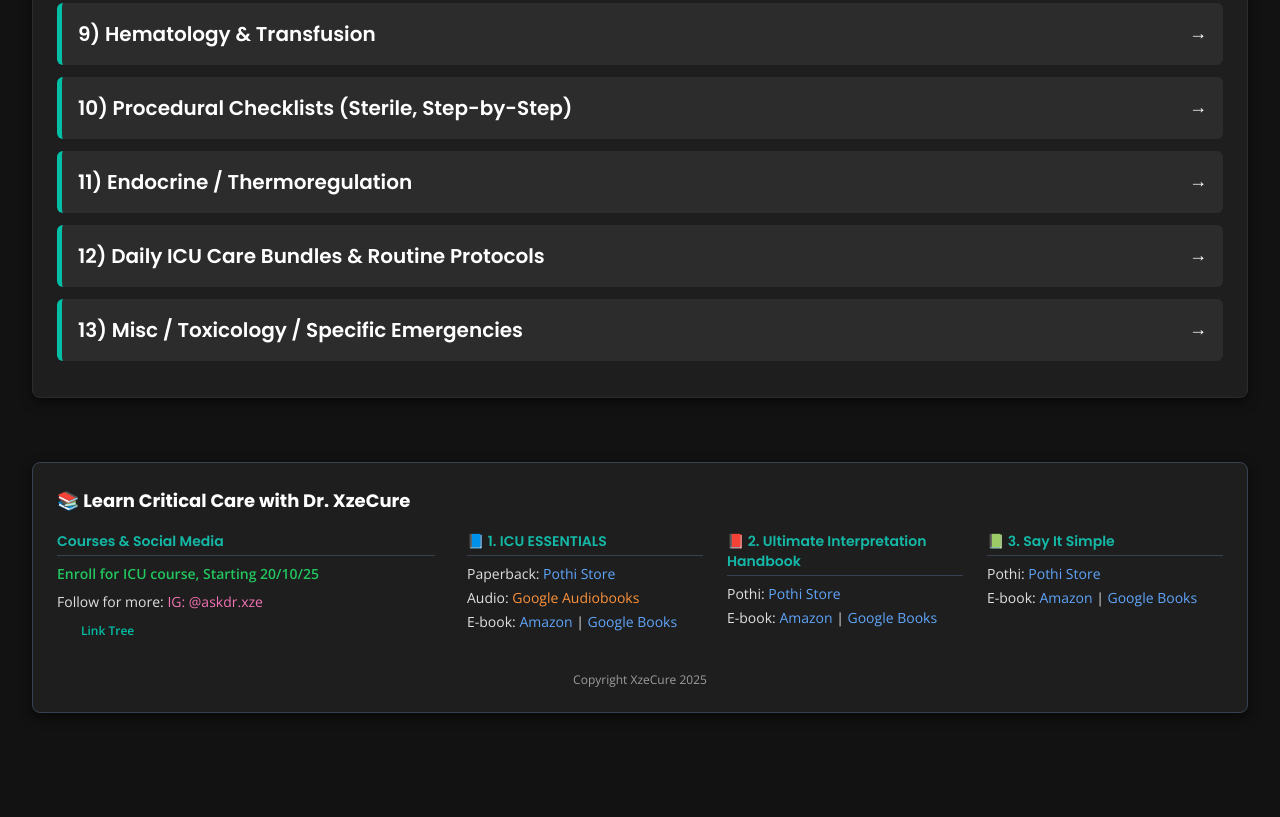
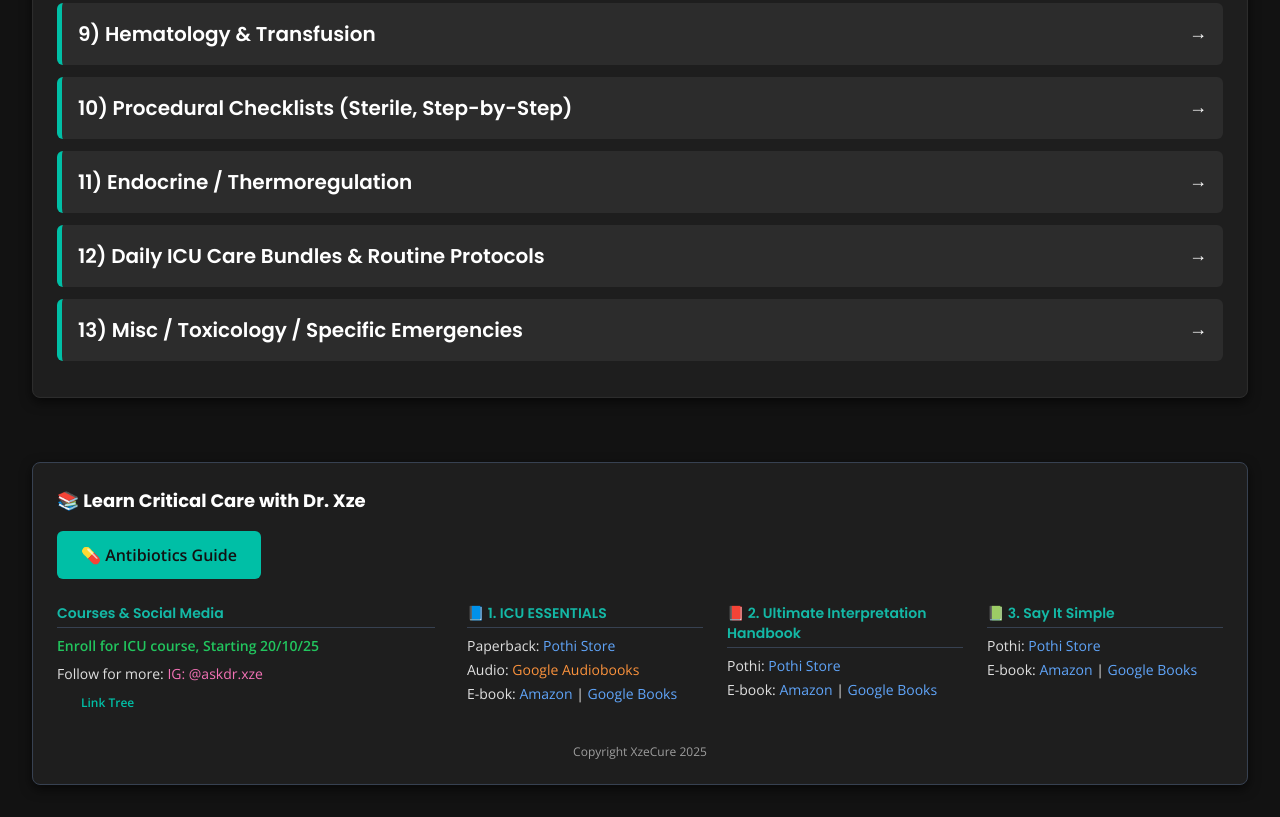
Before and after one commit to XzeCure/XzeCure-ABG-TOOL, a plain HTML site: page index.html in a window 1280 px wide. Shown: the part 829-1646 px from the top of the page. Before the commit the page ends 1574 px from the top, so only its background shows below. Drawn offline with nearby package versions, Linux system fonts and the light colour scheme.

Commit message:
Antibiotics update index.html

```diff
--- a/index.html
+++ b/index.html
@@ -953,7 +953,16 @@
 
     <!-- Promotional Footer -->
     <footer class="mt-8 pt-6 border-t border-gray-700 card-panel p-6">
-        <h3 class="text-lg font-bold text-white mb-4">&#128218; Learn Critical Care with Dr. XzeCure</h3>
+        <h3 class="text-lg font-bold text-white mb-4">&#128218; Learn Critical Care with Dr. Xze</h3>
+
+            <!-- Antibiotics Guide Button -->
+    <div class="mb-6">
+        <a href="https://docs.google.com/document/d/11mpPbNQ8OSjIBTj02wBO7PJ8_UIbAaYcjf0omJ-3ApE/edit?usp=drivesdk"
+           target="_blank"
+           class="btn btn-primary inline-block">
+           💊 Antibiotics Guide
+        </a>
+    </div>
 
         <div class="flex flex-col md:flex-row md:space-x-8 space-y-6 md:space-y-0 text-sm">
 
```
